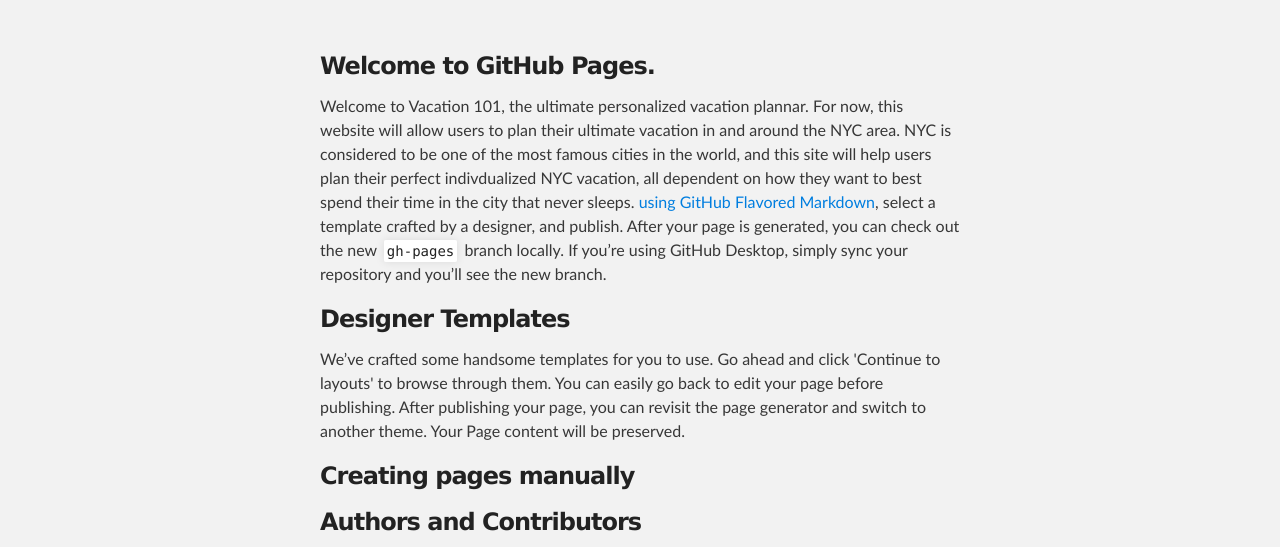
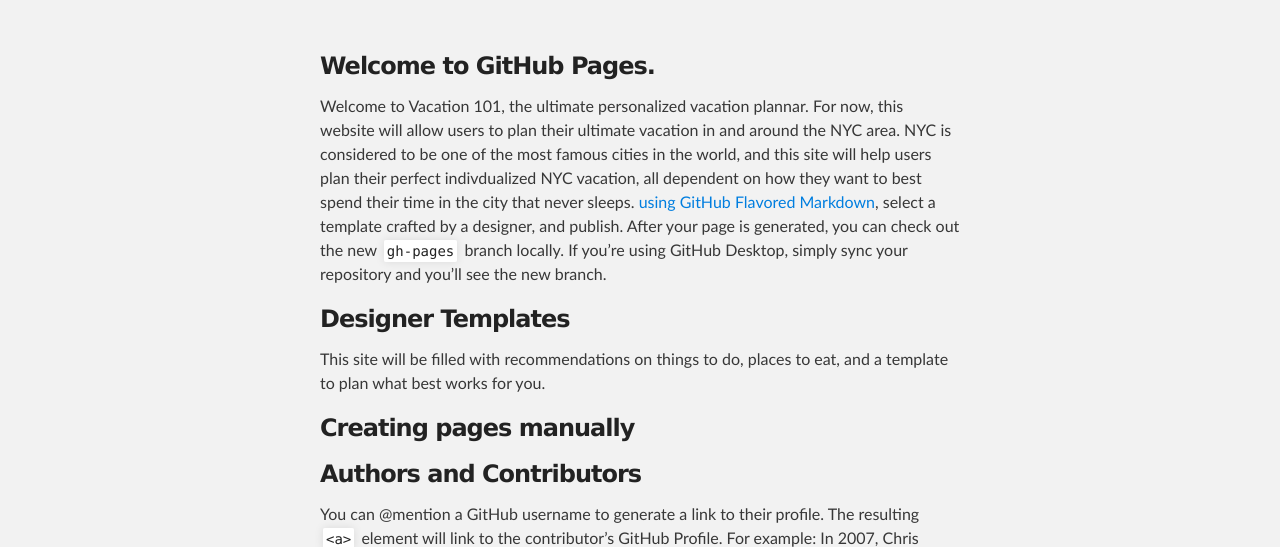
Before and after one commit to aschnur/Vacation101, a plain HTML site: page index.html in a window 1280 px wide. Shown: the part 212-759 px from the top of the page. Drawn offline with Linux system fonts and the light colour scheme.

Commit message:
Update index.html

```diff
--- a/index.html
+++ b/index.html
@@ -34,7 +34,7 @@
 <h3>
 <a id="designer-templates" class="anchor" href="#designer-templates" aria-hidden="true"><span aria-hidden="true" class="octicon octicon-link"></span></a>Designer Templates</h3>
 
-<p>We’ve crafted some handsome templates for you to use. Go ahead and click 'Continue to layouts' to browse through them. You can easily go back to edit your page before publishing. After publishing your page, you can revisit the page generator and switch to another theme. Your Page content will be preserved.</p>
+<p>This site will be filled with recommendations on things to do, places to eat, and a template to plan what best works for you. </p>
 
 <h3>
 <a id="creating-pages-manually" class="anchor" href="#creating-pages-manually" aria-hidden="true"><span aria-hidden="true" class="octicon octicon-link"></span></a>Creating pages manually</h3>
```
